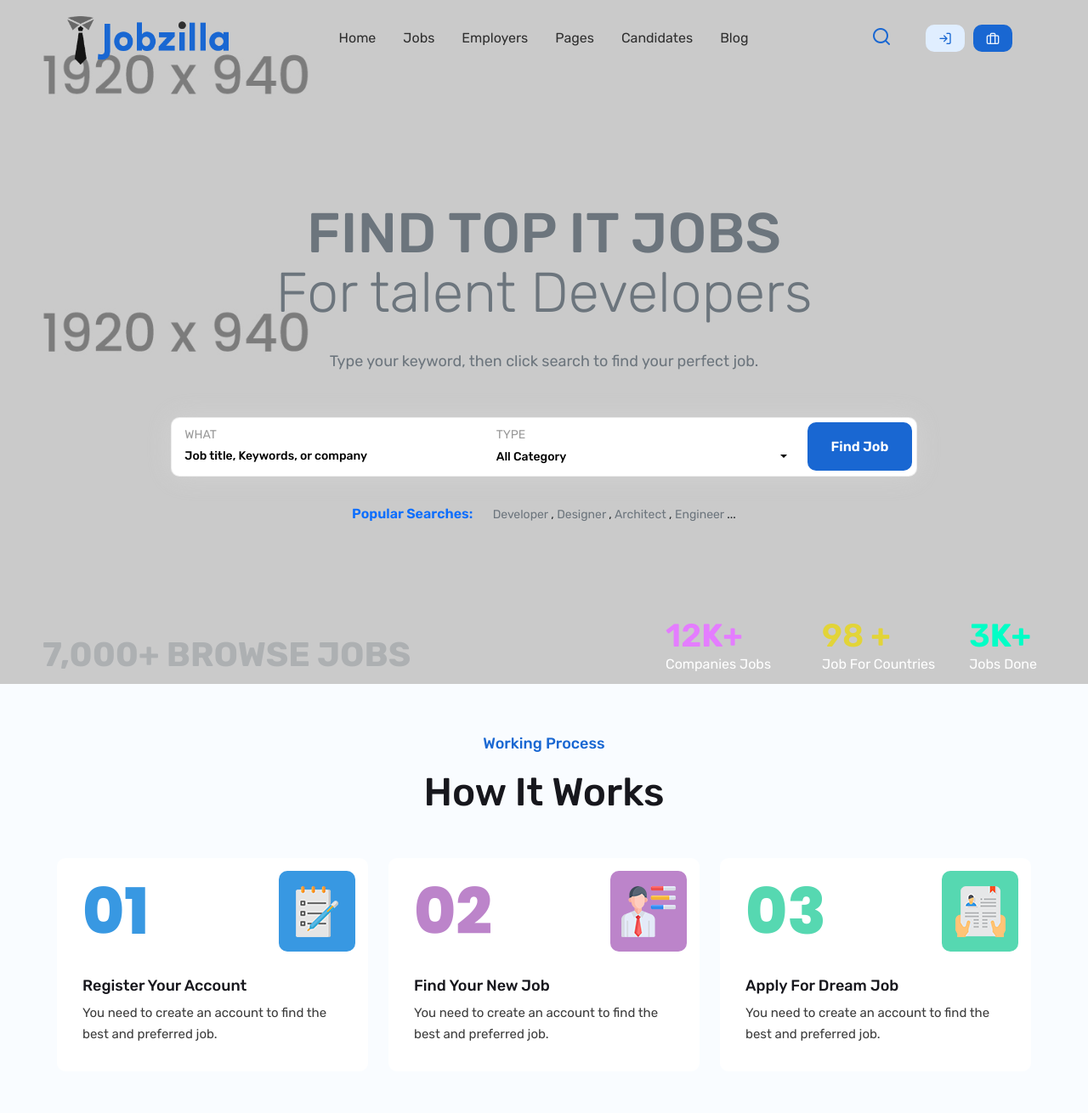
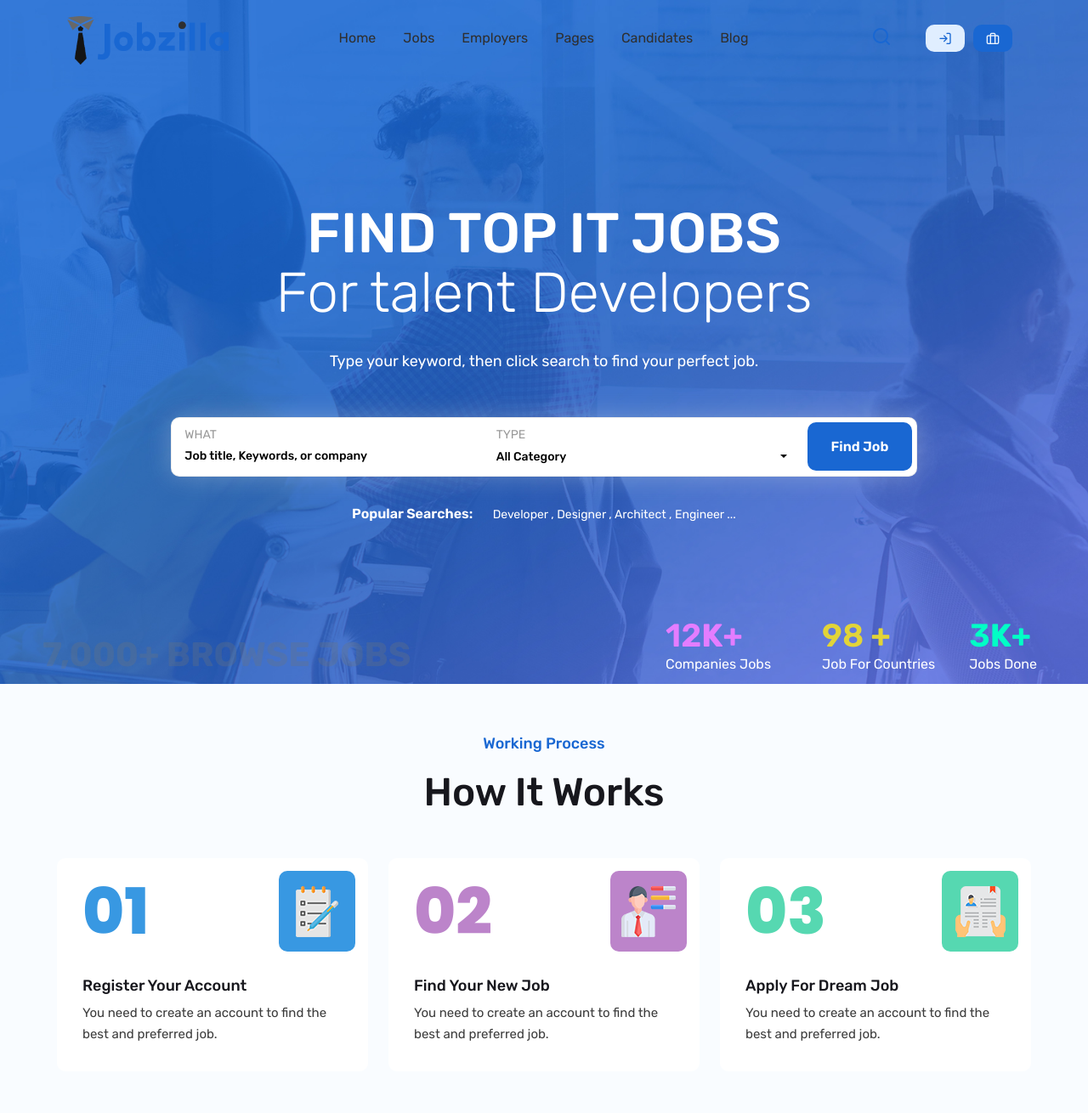
Before and after one commit to NikodemRoy/Job-board, a Django app: page / in a window 1280 px wide. Shown: the top 1310 px of the page at 85% size. Run offline with Django 4.2, Linux system fonts and the light colour scheme; some libraries are stand-ins or nearby versions; some web fonts are replaced.

Commit message:
working on index_page 2

```diff
--- a/APPS/job_board/templates/job_board/test.html
+++ b/APPS/job_board/templates/job_board/test.html
@@ -8,12 +8,13 @@
 
     <!--Banner Start-->
     <div class="twm-home3-banner-section site-bg-white bg-cover"
-        style="background-image:url(images/home-3/banner1.jpg)">
+        style="background-image:url({% static 'images/home-3/banner1.jpg' %})">
+        <!-- <img src="{% static 'images/home-3/banner1.jpg' %}" alt=""> -->
         <div class="twm-home3-inner-section">
             <div class="twm-bnr-mid-section">
-                <div class="twm-bnr-title-large text-secondary">Find Top IT Jobs</div>
-                <div class="twm-bnr-title-light text-secondary">For talent Developers</div>
-                <div class="twm-bnr-discription text-secondary">Type your keyword, then click search to find your perfect job.
+                <div class="twm-bnr-title-large">Find Top IT Jobs</div>
+                <div class="twm-bnr-title-light">For talent Developers</div>
+                <div class="twm-bnr-discription">Type your keyword, then click search to find your perfect job.
                 </div>
 
                 <div class="row justify-content-md-center">
@@ -64,12 +65,12 @@
                     </div>
                 </div>
 
-                <div class="twm-bnr-popular-search text-dark">
-                    <span class="twm-title text-primary">Popular Searches:</span>
-                    <a class="text-secondary" href="job-list.html">Developer</a> ,
-                    <a class="text-secondary" href="job-list.html">Designer</a> ,
-                    <a class="text-secondary" href="job-list.html">Architect</a> ,
-                    <a class="text-secondary" href="job-list.html">Engineer</a> ...
+                <div class="twm-bnr-popular-search">
+                    <span class="twm-title">Popular Searches:</span>
+                    <a  href="job-list.html">Developer</a> ,
+                    <a  href="job-list.html">Designer</a> ,
+                    <a  href="job-list.html">Architect</a> ,
+                    <a  href="job-list.html">Engineer</a> ...
                 </div>
             </div>
             <div class="twm-bnr-bottom-section">
```
Also changed, not shown: static/images/home-3/banner1.jpg.
